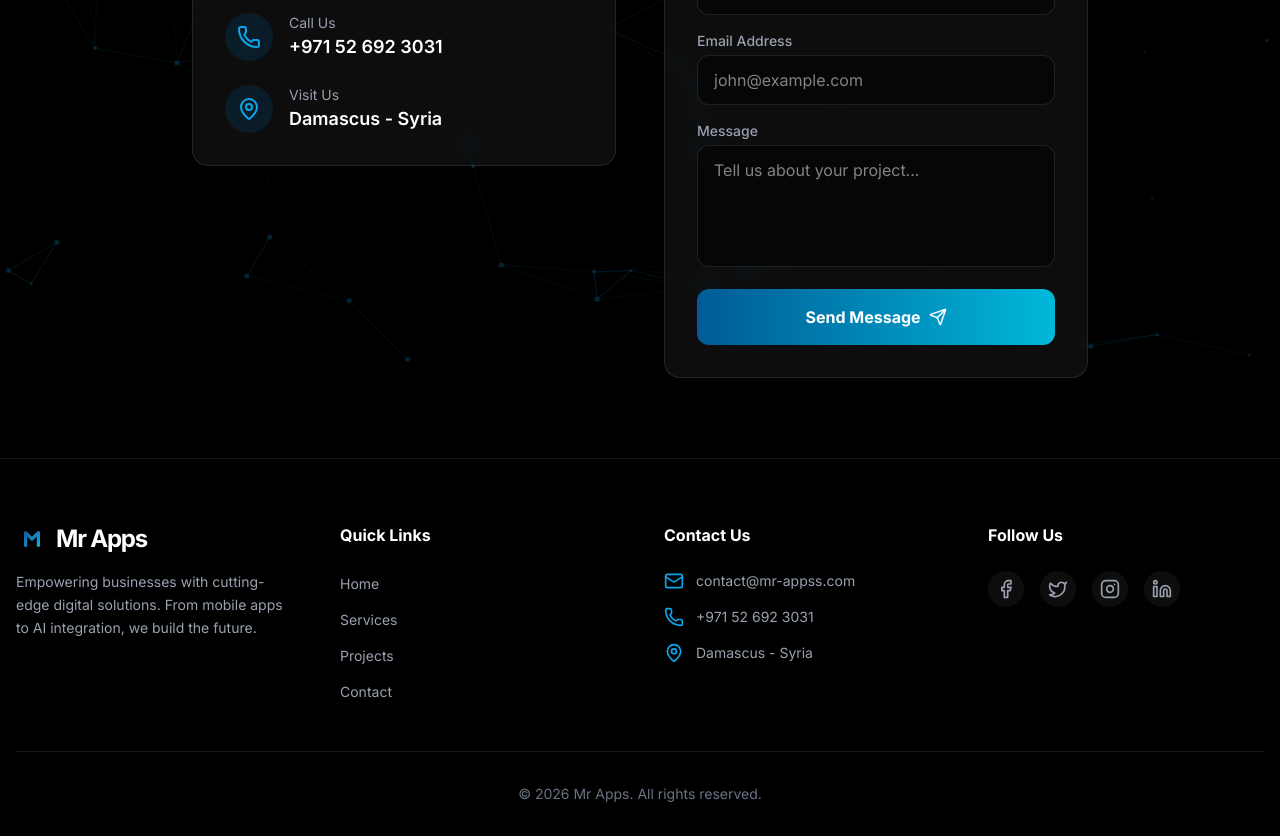
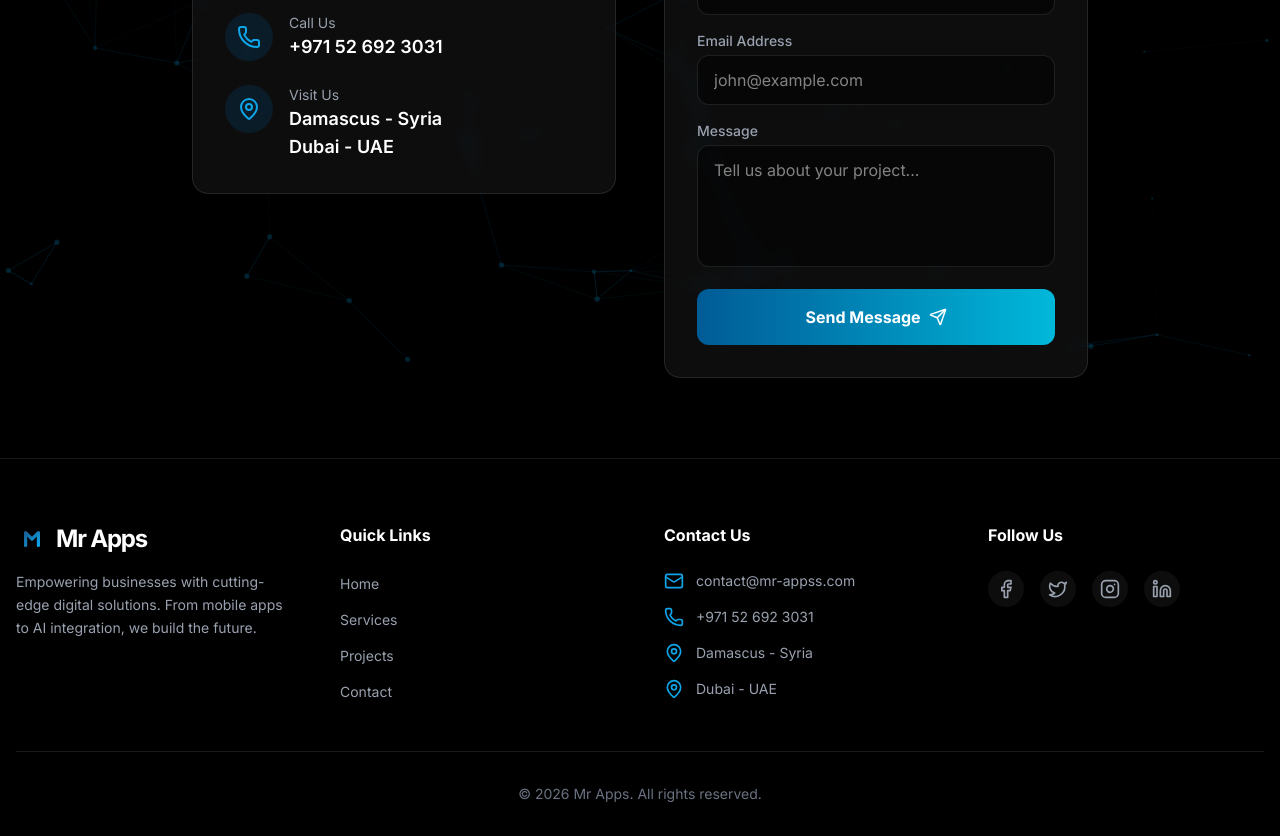
Before and after one commit to alkhudarigroupuae/mrappss, a Next.js app: page /contact in a window 1280 px wide. Shown: the part 420-1256 px from the top of the page. Built offline with nearby package versions, Linux system fonts and the light colour scheme.

Commit message:
Add Dubai - UAE location

```diff
--- a/src/app/contact/page.tsx
+++ b/src/app/contact/page.tsx
@@ -77,6 +77,7 @@ export default function ContactPage() {
                                 <div>
                                     <p className="text-sm text-gray-400">Visit Us</p>
                                     <p className="text-lg font-semibold">Damascus - Syria</p>
+                                    <p className="text-lg font-semibold">Dubai - UAE</p>
                                 </div>
                             </div>
                         </div>
--- a/src/components/Footer.tsx
+++ b/src/components/Footer.tsx
@@ -52,6 +52,10 @@ export default function Footer() {
                 <MapPin className="w-5 h-5 text-brand-light shrink-0" />
                 <span>Damascus - Syria</span>
               </li>
+              <li className="flex items-start gap-3 text-gray-400 text-sm">
+                <MapPin className="w-5 h-5 text-brand-light shrink-0" />
+                <span>Dubai - UAE</span>
+              </li>
             </ul>
           </div>
 
```
